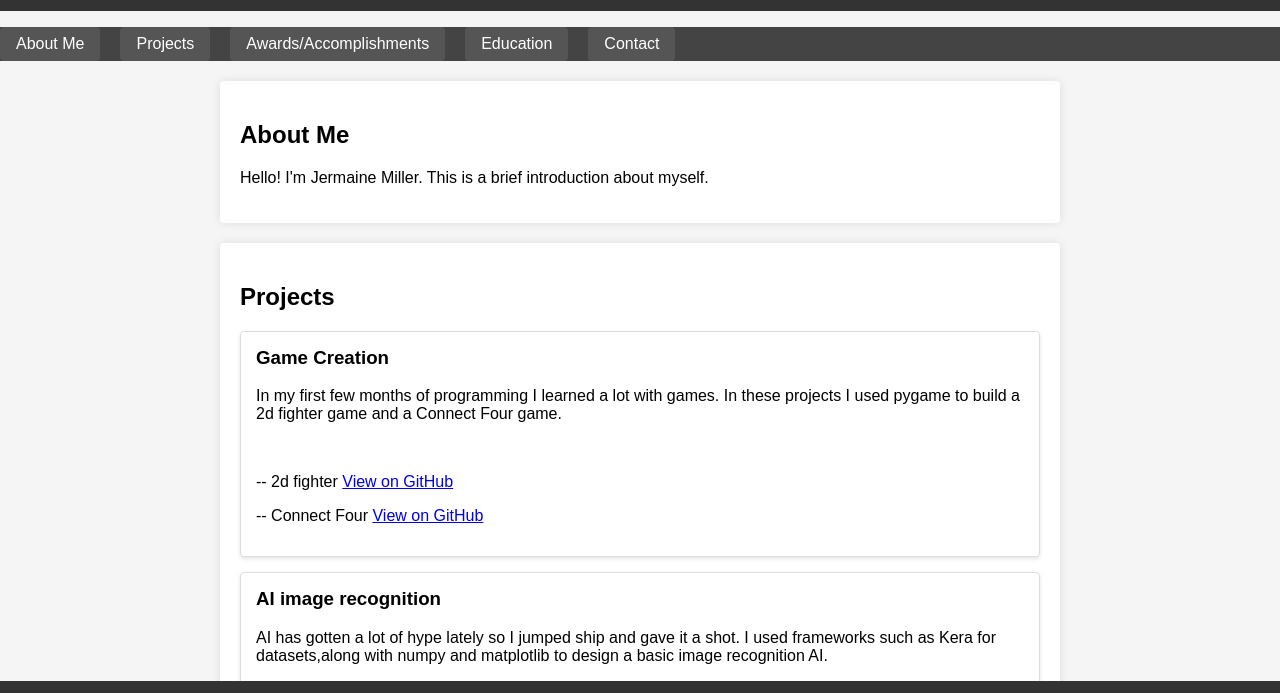
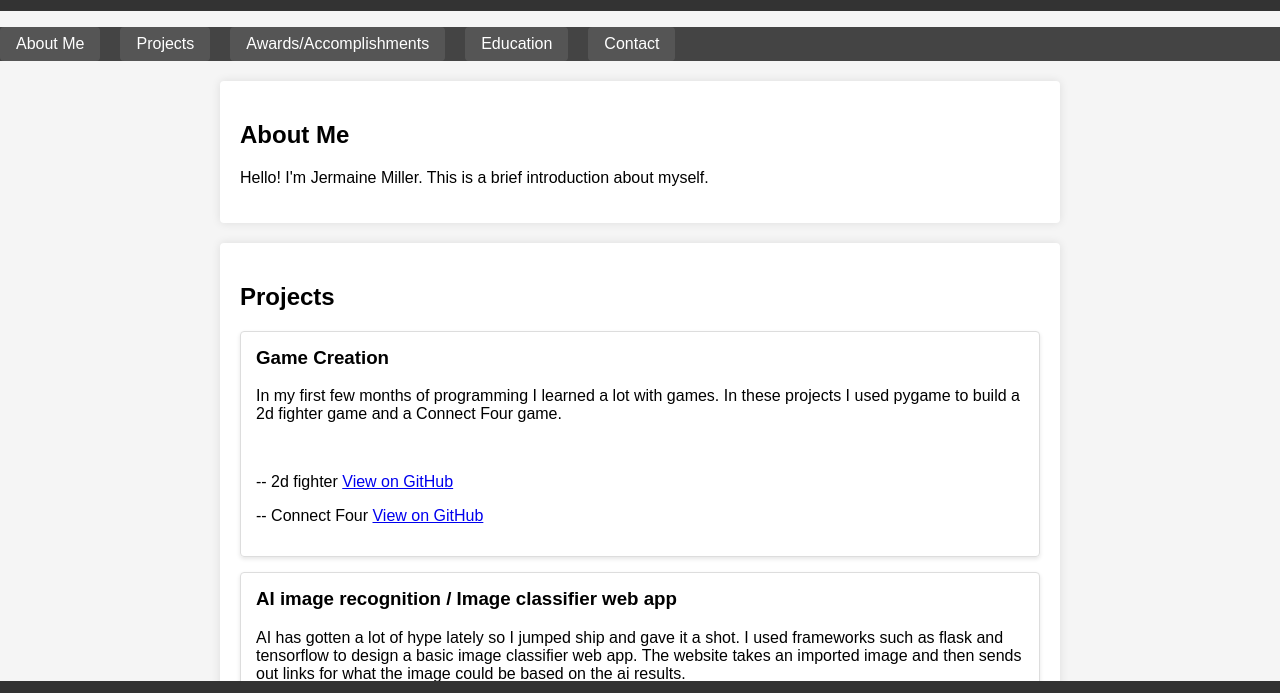
Before and after one commit to SoloBot2341/JermaineMiller-Portfolio.github.io, a plain HTML site: page index.html in a window 1280 px wide. Shown: the part 89-782 px from the top of the page. Drawn offline with Linux system fonts and the light colour scheme; a script that the page names is missing.

Commit message:
Update index.html

```diff
--- a/index.html
+++ b/index.html
@@ -39,11 +39,12 @@
         </div>
 
         <div class="project-card">
-            <h3>AI image recognition </h3>
+            <h3>AI image recognition / Image classifier web app</h3>
             <p>AI has gotten a lot of hype lately so I jumped ship and gave it a shot.
-                I used frameworks such as Kera for datasets,along with numpy and matplotlib to design a basic image recognition AI. </p><br>
-
-               <p> -- AI Image Recognition <a href="https://github.com/SoloBot2341/AI-Image-Recog">View on GitHub</a></p>
+                I used frameworks such as flask and tensorflow to design a basic image classifier web app.
+                The website takes an imported image and then sends out links for what the image could be based on the ai results.
+            </p><br>
+               <p> -- AI Image Recognition <a href="https://github.com/SoloBot2341/Image_Classifier_WebApp">View on GitHub</a></p>
 
         </div>
 
```
